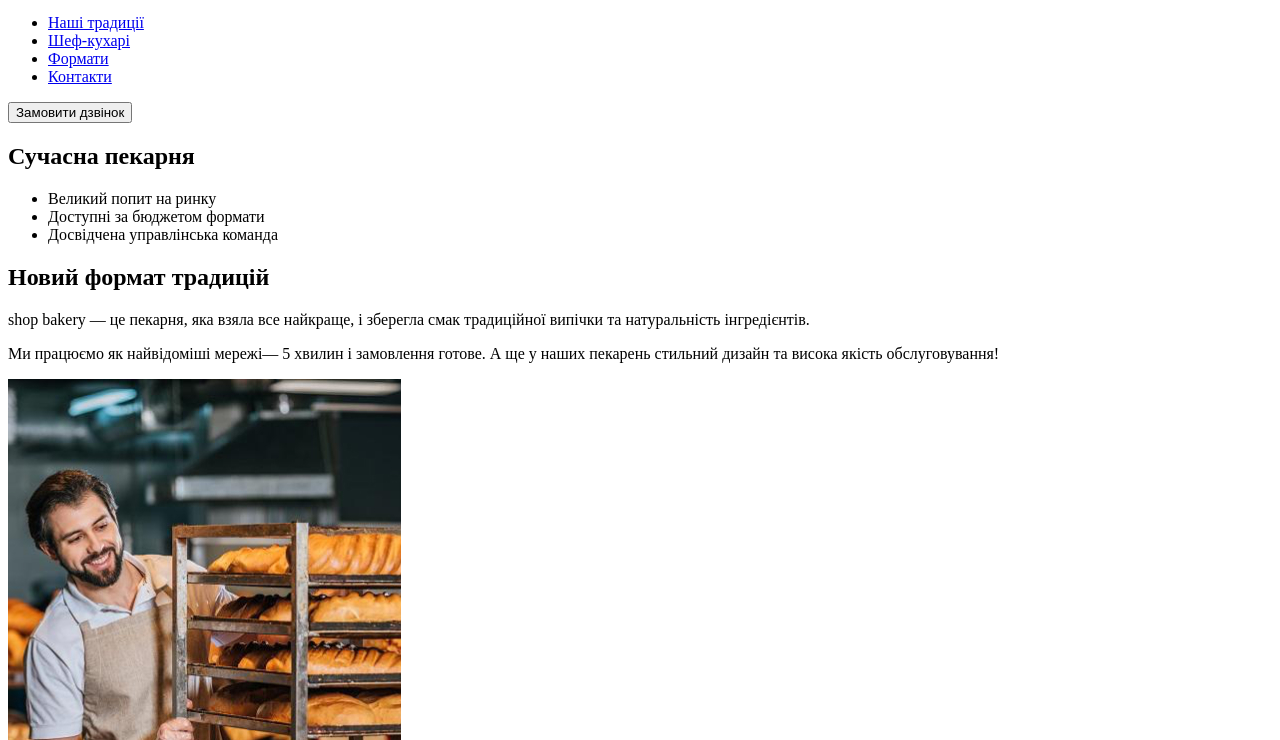
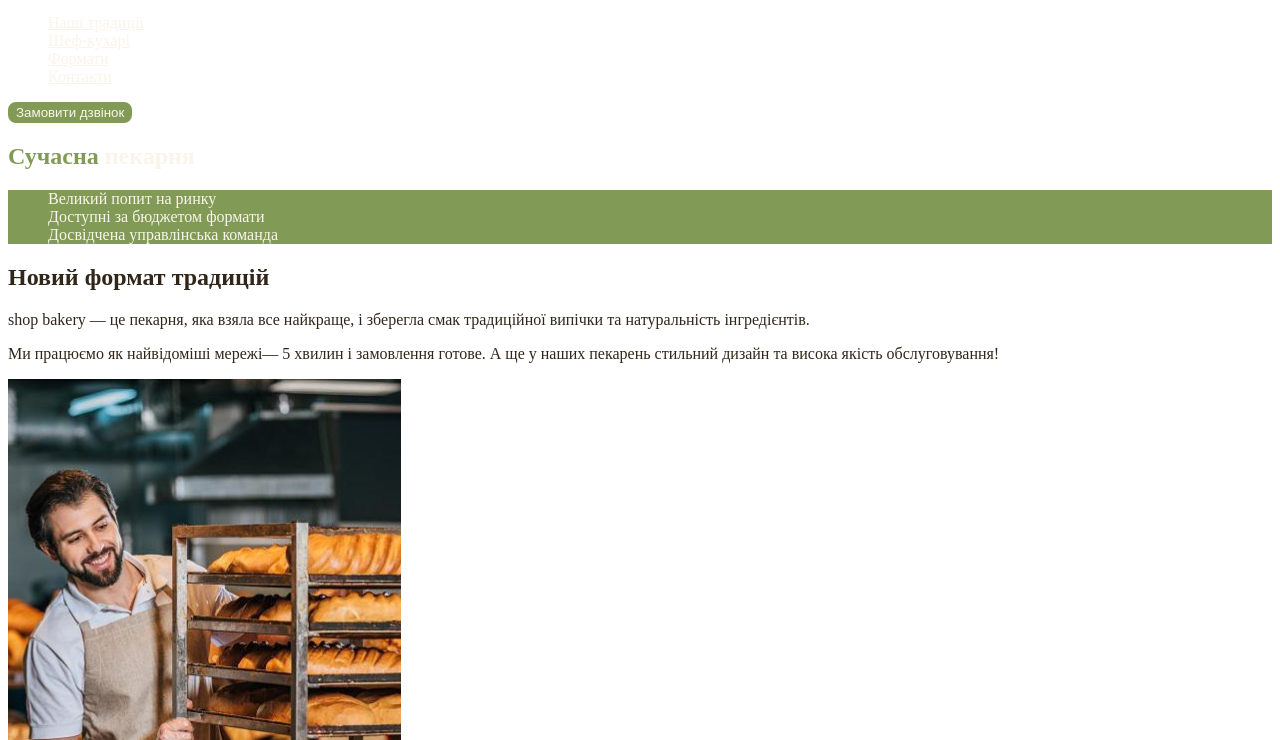
Before and after one commit to tornadoqt/shop-bakery, a plain HTML site: page index.html in a window 1280 px wide. Shown: the part 60-800 px from the top of the page. Drawn offline with Linux system fonts and the light colour scheme.

Commit message:
add styles.css and css variables

```diff
--- /dev/null
+++ b/css/styles.css
@@ -0,0 +1,57 @@
+:root {
+    --color-primary-dark: #31261a;
+    --color-primary-light: #faf4ea;
+    --color-brand-light: #819B57;
+    --color-brand-dark: #465929;
+}
+
+/* Base */
+body {
+    color: var(--color-primary-dark);
+}
+
+ul {
+    list-style-type: none;
+}
+
+/* Button */
+.button {
+    color: var(--color-primary-light);
+    background-color: var(--color-brand-light);
+    border: 2px solid var(--color-brand-light);
+    border-radius: 8px;
+    cursor: pointer;
+}
+
+.button:hover {
+    color: var(--color-brand-dark);
+    background-color: transparent;
+}
+
+/* Link */
+.link {
+    color: var(--color-primary-light);
+}
+
+.link:hover {
+    color: var(--color-brand-light);
+}
+
+/* Hero section */
+.hero-title {
+    color: var(--color-primary-light);
+}
+
+.hero-title .accent {
+    color: var(--color-brand-light);
+}
+
+/* Advantages section */
+.advantages-list {
+    color: var(--color-primary-light);
+    background-color: var(--color-brand-light);
+}
+
+.section-title .accent {
+    color: var(--color-brand-dark);
+}
--- a/index.html
+++ b/index.html
@@ -5,6 +5,7 @@
     <meta http-equiv="X-UA-Compatible" content="IE-edge" />
     <meta name="viewport" content="width=device-width, initial-scale=1.0" />
     <title>Сучасна пекарня</title>
+    <link rel="stylesheet" href="./css/styles.css" />
   </head>
   <body>
     <header>
@@ -13,25 +14,25 @@
           <img src="./images/logo.svg" alt="Логотип сучасної пекарнi" />
         </a>
         <ul>
-          <li><a href="#traditions-section">Наші традиції</a></li>
-          <li><a href="#chefs-section">Шеф-кухарі</a></li>
-          <li><a href="#format-section">Формати</a></li>
-          <li><a href="#contact-section">Контакти</a></li>
+          <li><a class="link" href="#traditions-section">Наші традиції</a></li>
+          <li><a class="link" href="#chefs-section">Шеф-кухарі</a></li>
+          <li><a class="link" href="#format-section">Формати</a></li>
+          <li><a class="link" href="#contact-section">Контакти</a></li>
         </ul>
       </nav>
-      <button type="button">Замовити дзвінок</button>
+      <button class="button" type="button">Замовити дзвінок</button>
     </header>
     <main>
-      <section>
-        <h1>Сучасна пекарня</h1>
+      <section class="main-section">
+        <h1 class="hero-title"><span class="accent">Сучасна</span> пекарня</h1>
       </section>
       <section id="traditions-section">
-        <ul>
+        <ul class="advantages-list">
           <li>Великий попит на ринку</li>
           <li>Доступні за бюджетом формати</li>
           <li>Досвідчена управлінська команда</li>
         </ul>
-        <h2>Новий формат традицiй</h2>
+        <h2 class="section-title">Новий формат традицiй</h2>
         <p>
           <span>shop bakery</span> — це пекарня, яка взяла все найкраще, і
           зберегла смак традиційної випічки та натуральність інгредієнтів.
@@ -47,7 +48,9 @@
         />
       </section>
       <section id="chefs-section">
-        <h2>Наші найкращі шеф -кухарі</h2>
+        <h2 class="section-title">
+          Наші найкращі <span class="accent">шеф-кухарі</span>
+        </h2>
         <ul>
           <li>
             <article>
@@ -71,7 +74,7 @@
         </ul>
       </section>
       <section id="format-section">
-        <h2>Формати</h2>
+        <h2 class="section-title">Формати</h2>
         <ul>
           <li>
             <article>
@@ -91,7 +94,7 @@
         </ul>
       </section>
       <section id="contact-section">
-        <h2>Приєднуйся до мережі пекарень</h2>
+        <h2 class="section-title">Приєднуйся до мережі пекарень</h2>
         <iframe
           src="https://www.google.com/maps/embed?pb=!1m18!1m12!1m3!1d1510.3898116630926!2d30.48966764676331!3d50.45669384582274!2m3!1f0!2f0!3f0!3m2!1i1024!2i768!4f13.1!3m3!1m2!1s0x40d4ce637bfe1717%3A0x5370c2254ad1b952!2z0YPQuy4g0KHQtdGH0LXQstGL0YUg0KHRgtGA0LXQu9GM0YbQvtCyLCA1NCwg0JrQuNC10LIsIDAyMDAw!5e0!3m2!1sru!2sua!4v1701797235038!5m2!1sru!2sua"
           width="603"
```
